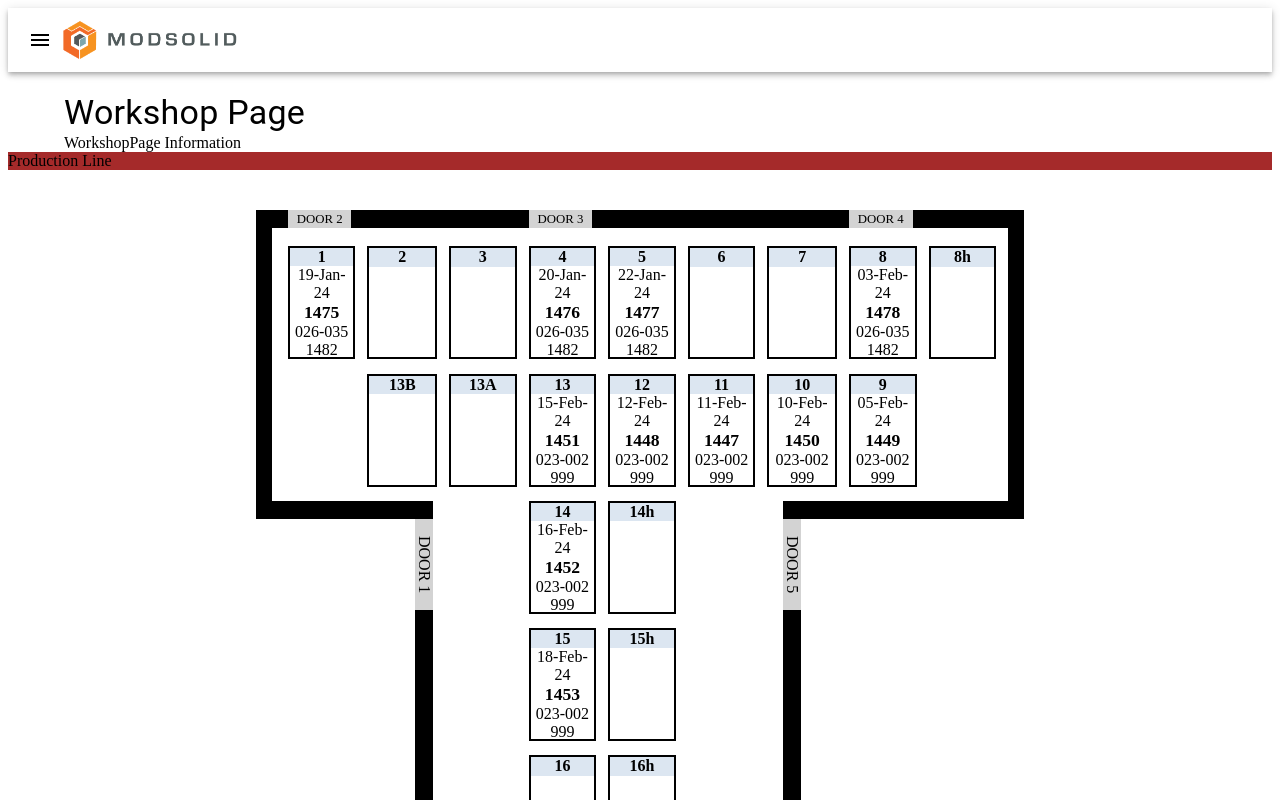
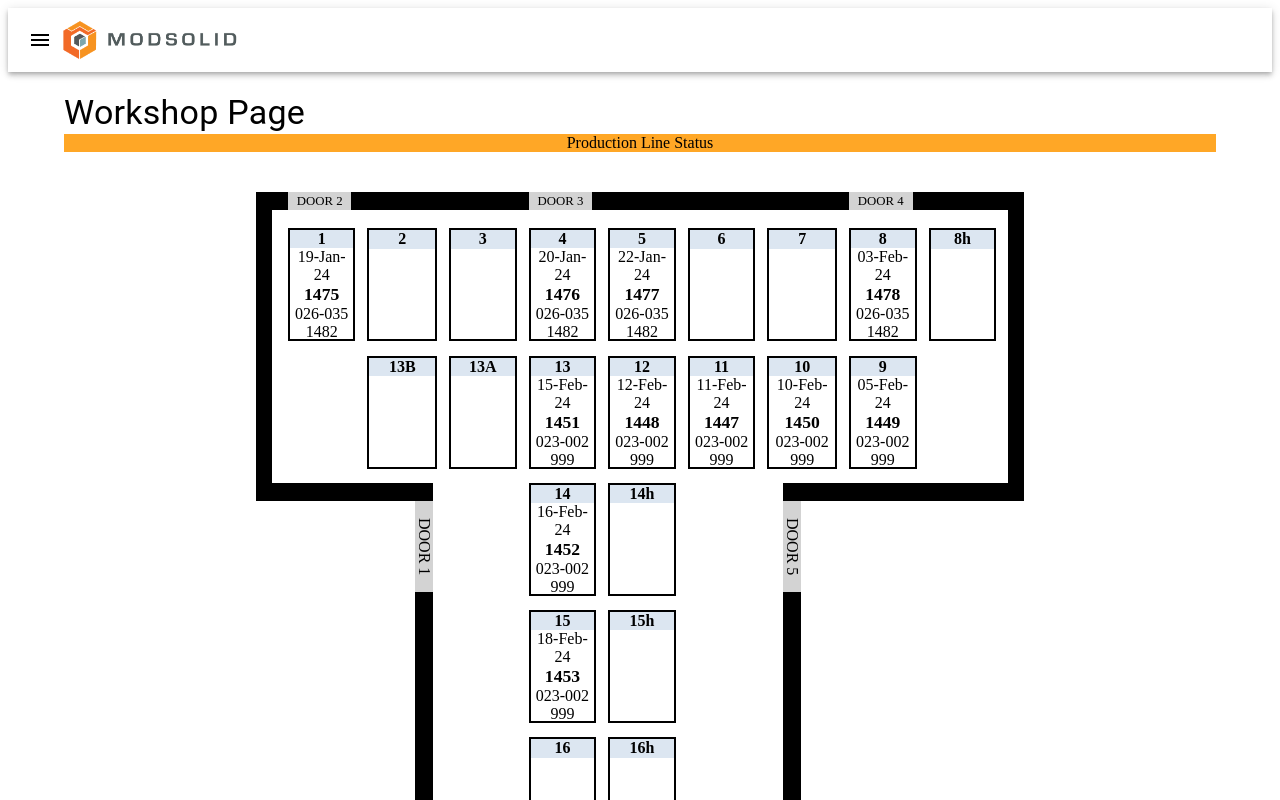
Before and after one commit to ubc-cpsc455-2024S/project-16_dev_dynasty, a React (Vite) app in the folder Frontend/: page / in a window 1280 px wide. Shown: the top 800 px of the page. Built offline with nearby package versions, Linux system fonts and the light colour scheme.

Commit message:
a little bt

```diff
--- a/Frontend/src/components/workshop/Productionline.jsx
+++ b/Frontend/src/components/workshop/Productionline.jsx
@@ -9,8 +9,8 @@ const Productionline = ({ children }) => {
   const bayArray = bayData
   return (
     <div>
-      <div style={{ width: '100%', background: 'brown' }}>Production Line</div>
-      <div>{children}</div>
+      <div style={{ width: '100%', background: '#ffa726', textAlign: 'center'}}>Production Line Status</div>
+
 
       <div className='production-line-layout'>
         <div className='grid-container'>
--- a/Frontend/src/pages/WorkshopPage.jsx
+++ b/Frontend/src/pages/WorkshopPage.jsx
@@ -8,9 +8,10 @@ const WorkshopPage = () => {
   return (
     <Navbar>
       <Header1 title={'Workshop Page'}>
-        <div>WorkshopPage Information</div>
+      <Productionline />
+
       </Header1>
-      <Productionline />
+
     </Navbar>
   )
 }
```
